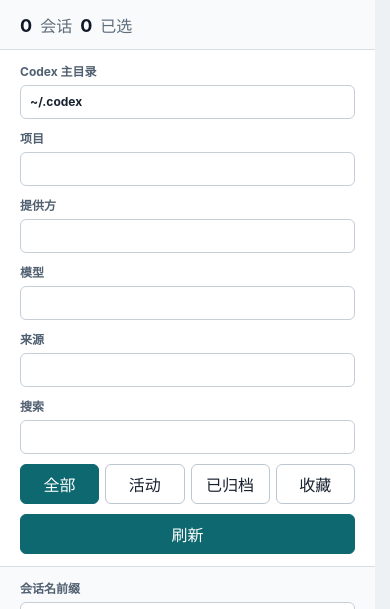
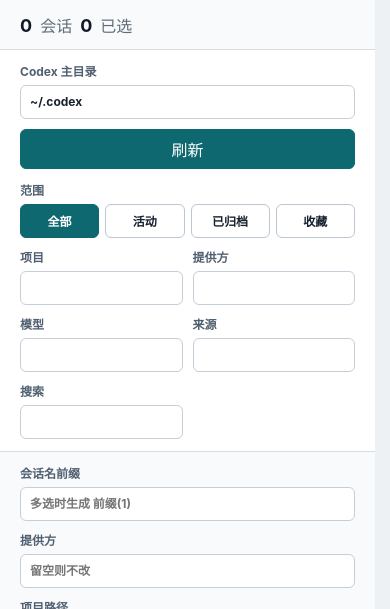
Before and after one commit to aisspire/codexSessionManager, a website built with Vite: page ui/index.html in a window 390 px wide. Shown: the part 235-844 px from the top of the page. Built offline with nearby package versions, Linux system fonts and the light colour scheme.

Commit message:
fix(ui): 优化会话筛选栏响应式布局
- 将 Codex 主目录和刷新按钮拆成独立顶行
- 将会话范围筛选改为独立分段区域，避免收藏按钮溢出
- 调整筛选条件网格和窄屏布局，缓解工具栏拥挤
- 验证 ui 构建通过

```diff
--- a/ui/src/main.ts
+++ b/ui/src/main.ts
@@ -394,19 +394,26 @@ function filterBar() {
 
   return `
     <section class="toolbar filter-toolbar" aria-label="搜索筛选">
+      <div class="filter-path-row">
         <label>Codex 主目录<input id="codex-home" value="${escapeHtml(state.profile.codex_home)}" /></label>
+        <button id="refresh" class="primary">刷新</button>
+      </div>
+      <div class="filter-grid">
+        <div class="filter-status">
+          <span>范围</span>
+          <div class="segmented" role="group" aria-label="会话范围">
+            ${archivedButton("all", "全部")}
+            ${archivedButton("active", "活动")}
+            ${archivedButton("archived", "已归档")}
+            ${archivedButton("favorite", "收藏")}
+          </div>
+        </div>
         <label>项目<input id="project" value="${escapeHtml(state.filter.project ?? "")}" /></label>
         <label>提供方<input id="provider" value="${escapeHtml(state.filter.provider ?? "")}" /></label>
         <label>模型<input id="model" value="${escapeHtml(state.filter.model ?? "")}" /></label>
         <label>来源<input id="source" value="${escapeHtml(state.filter.source ?? "")}" /></label>
         <label>搜索<input id="search" value="${escapeHtml(state.filter.search ?? "")}" /></label>
-      <div class="segmented" role="group" aria-label="归档状态">
-        ${archivedButton("all", "全部")}
-        ${archivedButton("active", "活动")}
-        ${archivedButton("archived", "已归档")}
-        ${archivedButton("favorite", "收藏")}
-      </div>
-      <button id="refresh" class="primary">刷新</button>
+      </div>
     </section>
   `;
 }
--- a/ui/src/styles.css
+++ b/ui/src/styles.css
@@ -255,8 +255,37 @@ select {
 }
 
 .filter-toolbar {
-  grid-template-columns: repeat(auto-fit, minmax(132px, 1fr));
+  grid-template-columns: minmax(0, 1fr);
+  gap: 12px;
+}
+
+.filter-path-row {
+  display: grid;
+  grid-template-columns: minmax(260px, 1fr) auto;
+  gap: 10px;
   align-items: end;
+  min-width: 0;
+}
+
+.filter-path-row .primary {
+  min-width: 76px;
+}
+
+.filter-grid {
+  display: grid;
+  grid-template-columns: minmax(250px, 1.35fr) repeat(5, minmax(116px, 1fr));
+  gap: 10px;
+  align-items: end;
+  min-width: 0;
+}
+
+.filter-status {
+  display: grid;
+  gap: 6px;
+  min-width: 0;
+  color: #516071;
+  font-size: 12px;
+  font-weight: 650;
 }
 
 .action-toolbar {
@@ -300,6 +329,14 @@ select {
   grid-template-columns: repeat(4, 1fr);
   gap: 6px;
   min-width: 0;
+}
+
+.segmented button {
+  min-width: 0;
+  padding-inline: 8px;
+  overflow: hidden;
+  text-overflow: ellipsis;
+  white-space: nowrap;
 }
 
 .action-buttons {
@@ -1003,8 +1040,8 @@ dd {
     grid-template-columns: minmax(168px, 22vw) minmax(0, 1fr);
   }
 
-  .filter-toolbar {
-    grid-template-columns: repeat(auto-fit, minmax(128px, 1fr));
+  .filter-grid {
+    grid-template-columns: minmax(240px, 1.2fr) repeat(3, minmax(126px, 1fr));
   }
 
   .action-toolbar {
@@ -1047,6 +1084,18 @@ dd {
     grid-template-columns: 1fr;
   }
 
+  .filter-path-row {
+    grid-template-columns: 1fr;
+  }
+
+  .filter-grid {
+    grid-template-columns: repeat(2, minmax(0, 1fr));
+  }
+
+  .filter-status {
+    grid-column: 1 / -1;
+  }
+
   .workbench {
     min-height: 0;
     grid-template-rows: auto auto auto minmax(180px, 1fr) auto;
```
Lines whose indentation alone changed are shown as unchanged.
